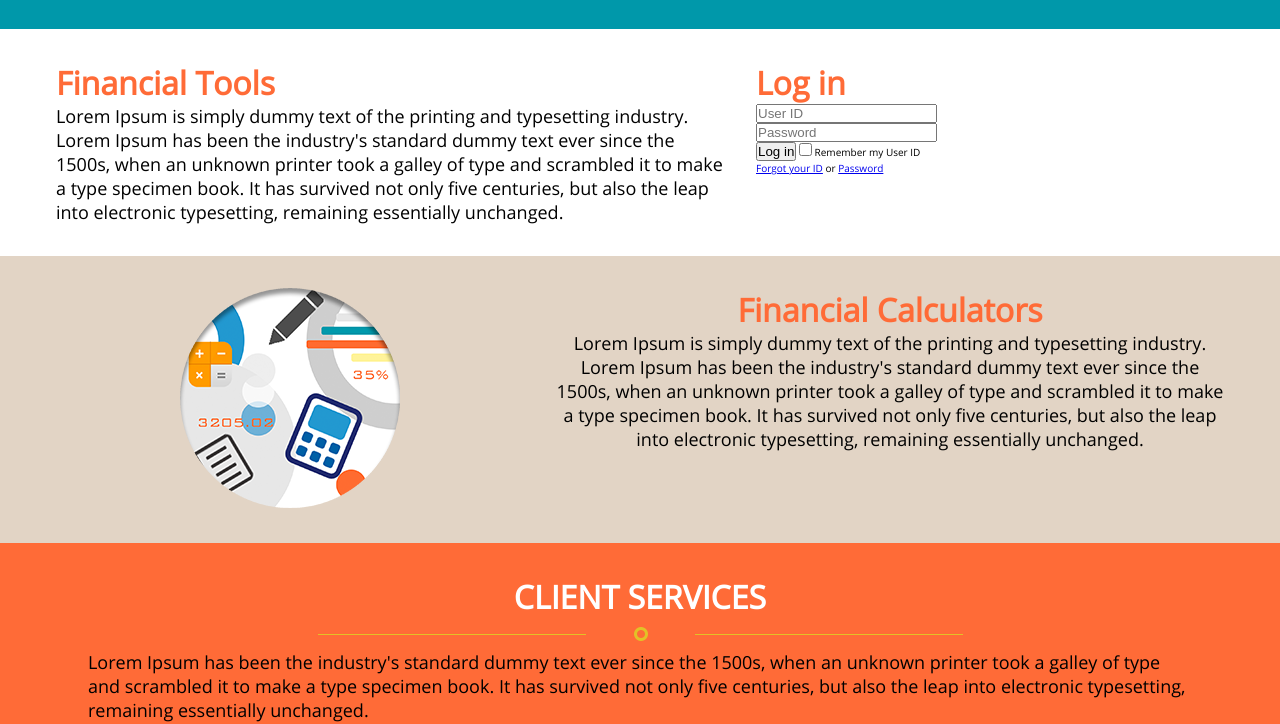
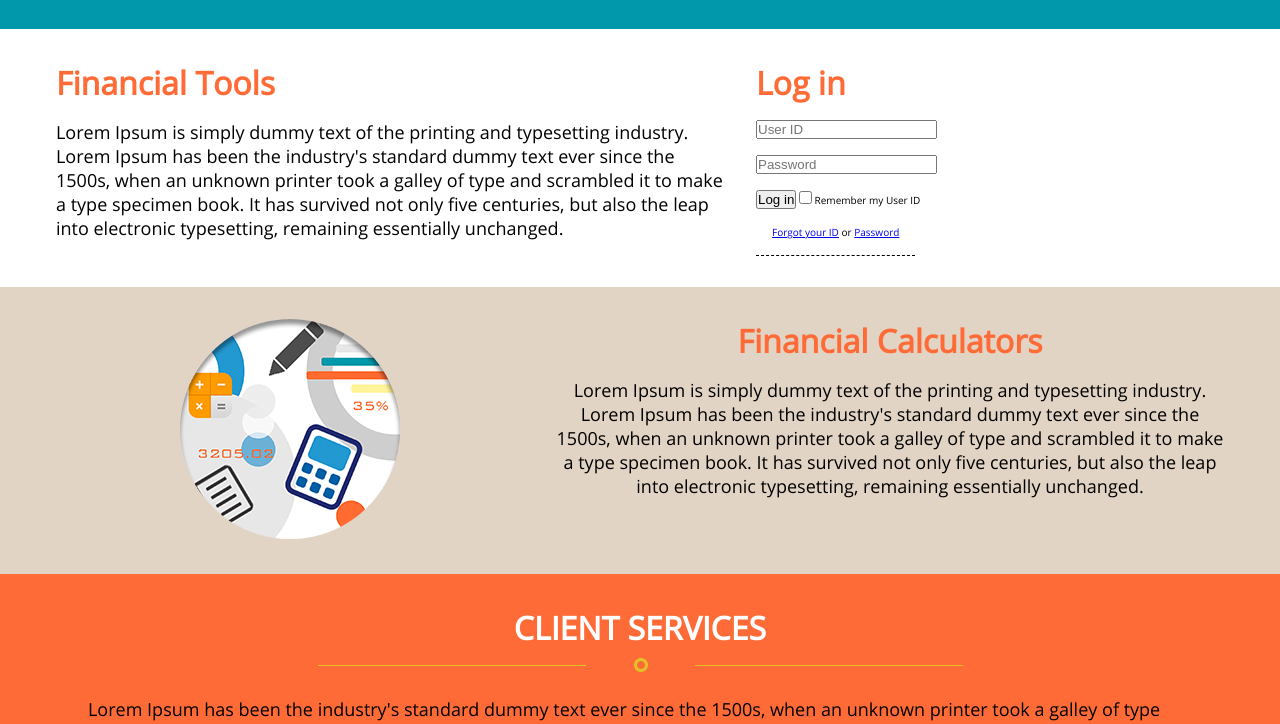
Before and after one commit to idmitrov/atbs-example, a website: page dist/index.html in a window 1280 px wide. Shown: the part 1475-2199 px from the top of the page. Drawn offline with Linux system fonts and the light colour scheme.

Commit message:
update login form markup

```diff
--- a/dist/css/main.css
+++ b/dist/css/main.css
@@ -428,6 +428,7 @@ section .atbs-separated-bottom {
 article h2 {
   font-family: open-sans;
   font-size: 3.2rem;
+  padding-bottom: 1.6rem;
 }
 
 /*# sourceMappingURL=main.css.map */
--- a/dist/index.html
+++ b/dist/index.html
@@ -141,23 +141,25 @@
 
                                 <form action="#" method="POST">
                                     <div class="atbs-row">
-                                        <div class="atbs-col-12">
+                                        <div class="atbs-col-12 atbs-margin-bottom">
                                             <input type="text" placeholder="User ID">
                                         </div>
 
-                                        <div class="atbs-col-12">
+                                        <div class="atbs-col-12 atbs-margin-bottom">
                                             <input type="Password" placeholder="Password">
                                         </div>
 
-                                        <div class="atbs-col-12">
+                                        <div class="atbs-col-12 atbs-margin-bottom">
                                             <input type="submit" value="Log in">
                                             <input id="remember-me" type="checkbox">
                                             <label for="remember-me">Remember my User ID</label>
                                         </div>
 
-                                        <div class="atbs-col-12 striped-bottom">
-                                            <a href="#" title="Recover your ID">Forgot your ID</a> or
-                                            <a href="#" title="Recover your password">Password</a>
+                                        <div class="atbs-col-12 atbs-margin-bottom">
+                                            <span class="atbs-striped-bottom atbs-padding-left atbs-padding-right">
+                                                <a href="#" title="Recover your ID">Forgot your ID</a> or
+                                                <a href="#" title="Recover your password">Password</a>
+                                            </span>
                                         </div>
                                     </div>
                                 </form>
```
Also changed, not shown: 1 other file.
